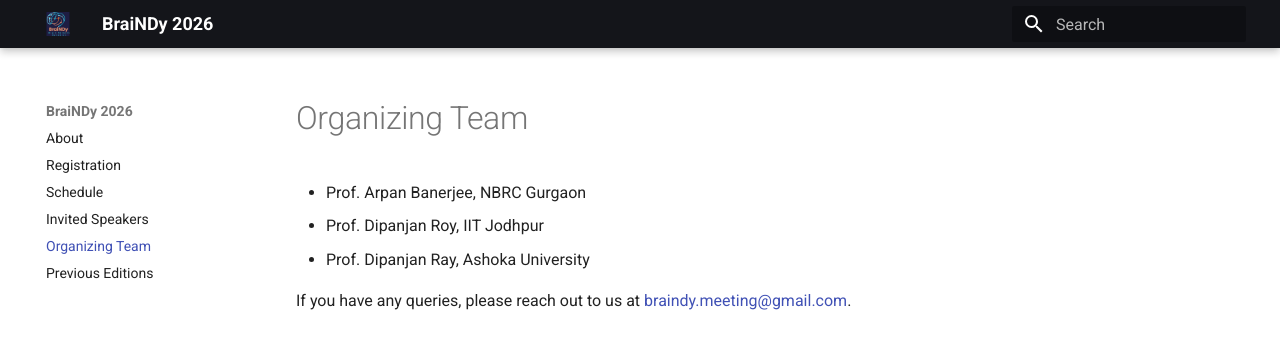
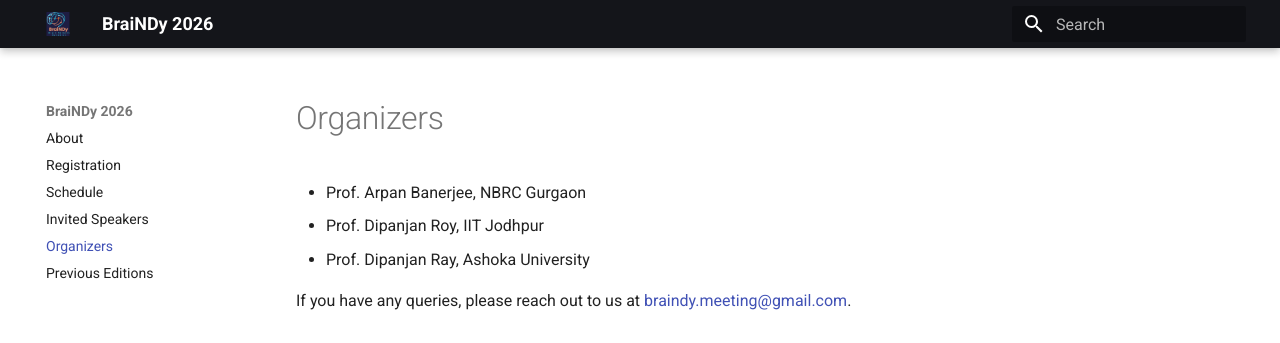
Before and after one commit to BraiNDyMeeting/v2026, an MkDocs documentation site: the page built from docs/Team.md, in a window 1280 px wide. Shown: the top 343 px of the page. Built offline with MkDocs 1.6.1 and Material for MkDocs 9.7.7, drawn with Linux system fonts in a browser that asks for light colours.

Commit message:
Some changes to website

```diff
--- a/docs/Team.md
+++ b/docs/Team.md
@@ -1,4 +1,4 @@
-# Organizing Team
+# Organizers
 
 - Prof. Arpan Banerjee, NBRC Gurgaon
 - Prof. Dipanjan Roy, IIT Jodhpur
--- a/mkdocs.yml
+++ b/mkdocs.yml
@@ -16,5 +16,5 @@
 - Registration: registration.md
 - Schedule: schedule.md
 - Invited Speakers: speakers.md
-- Organizing Team: Team.md
+- Organizers: Team.md
 - Previous Editions: previous.md
```
Also changed, not shown: site/404.html, site/Team/index.html, site/index.html, site/previous/index.html, site/registration/index.html, site/schedule/index.html, site/search/search_index.json, site/speakers/index.html.
